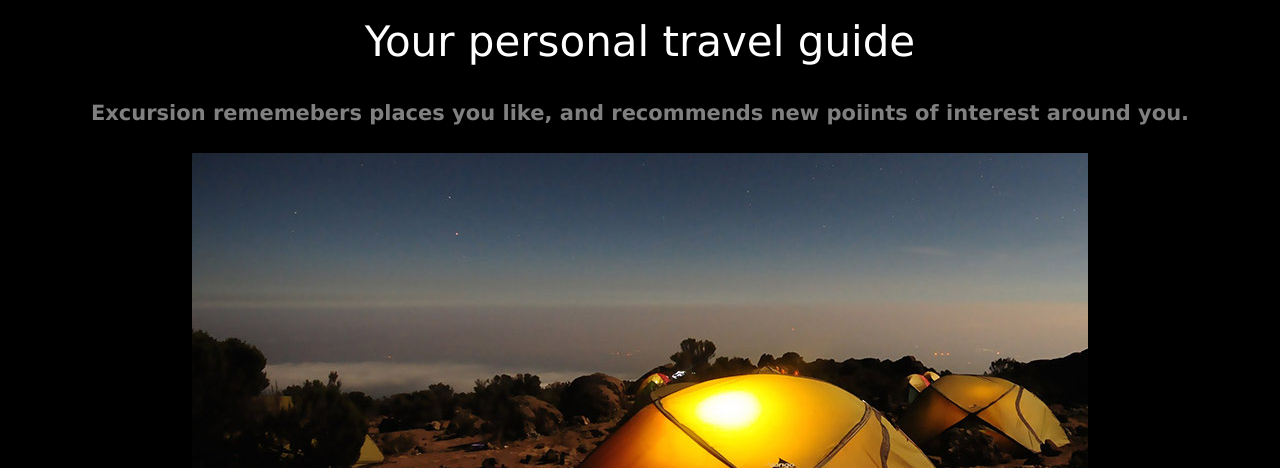
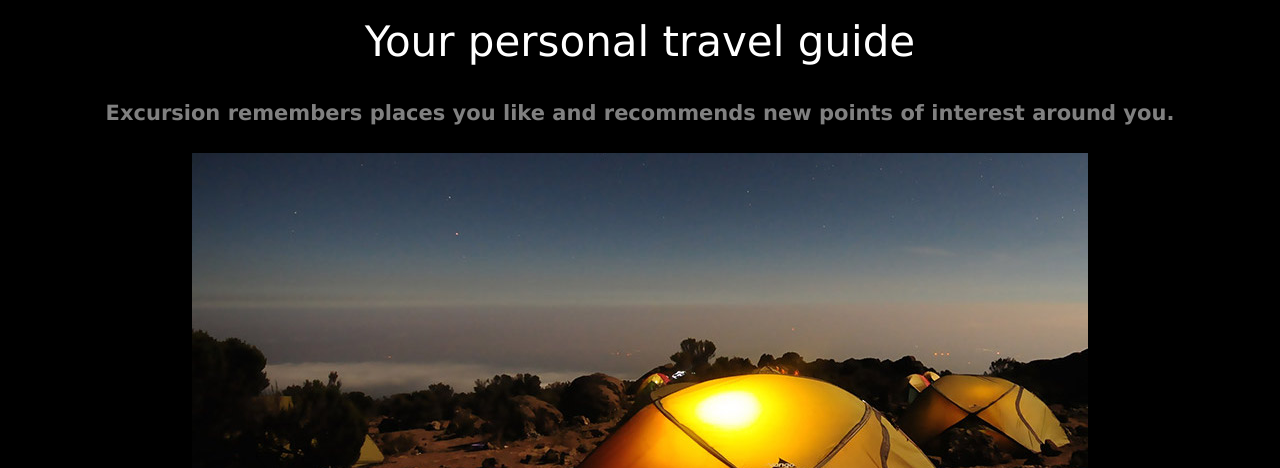
Before and after one commit to KevWeh/excursion, a plain HTML site: page index.html in a window 1280 px wide. Shown: the part 332-800 px from the top of the page. Drawn offline with Linux system fonts and the light colour scheme.

Commit message:
Correct spelling mistake in first sub header

```diff
--- a/index.html
+++ b/index.html
@@ -14,7 +14,7 @@
         <source src="resources/videos/excursion.mp4" type="video/mp4">
     </video>
     <h2 class="header--secondary">Your personal travel guide</h2>
-    <h4 class="header--sub-header">Excursion rememebers places you like, and recommends new poiints of interest around you.</h4>
+    <h4 class="header--sub-header">Excursion remembers places you like and recommends new points of interest around you.</h4>
     <p><img src="resources/images/camp.jpg"></p>
     <p><img src="resources/images/phone.png"></p>
     <h2 class="header--secondary">Coming Soon for iPhone and Android</h2>
```
